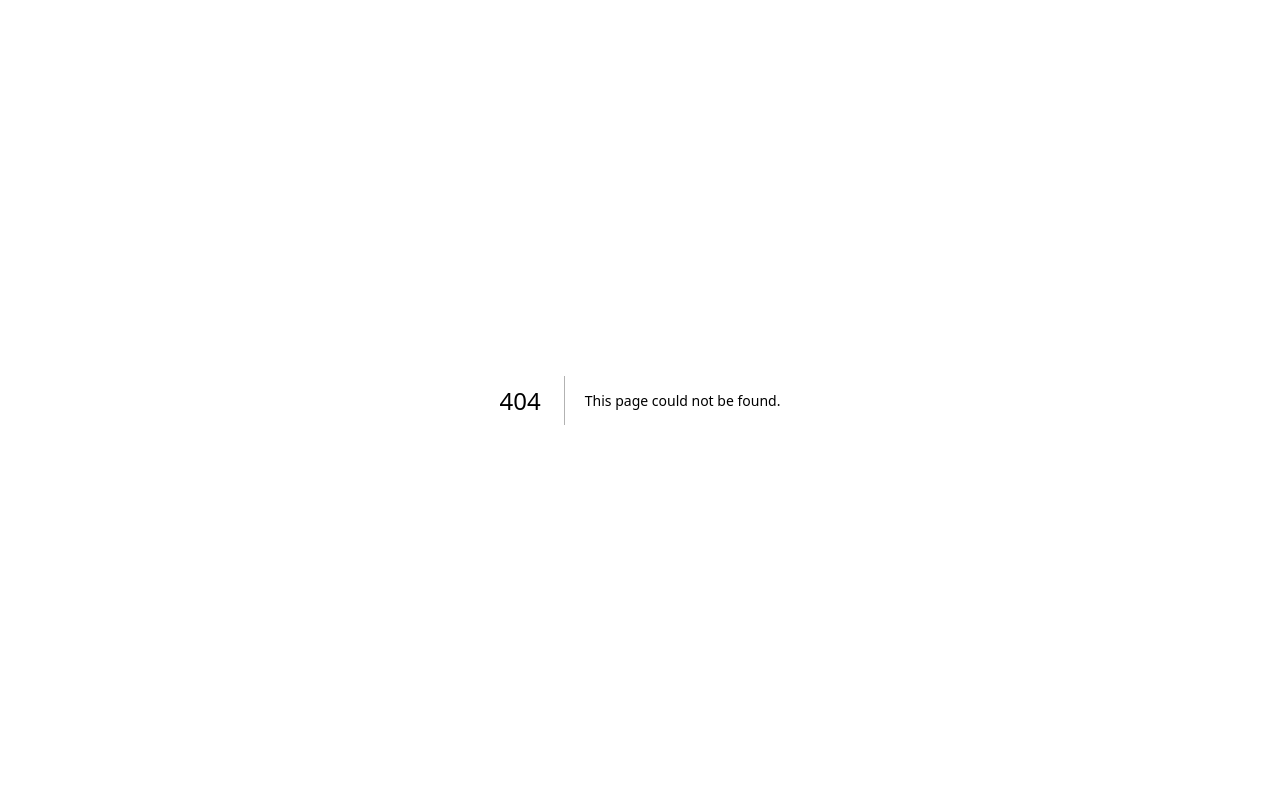
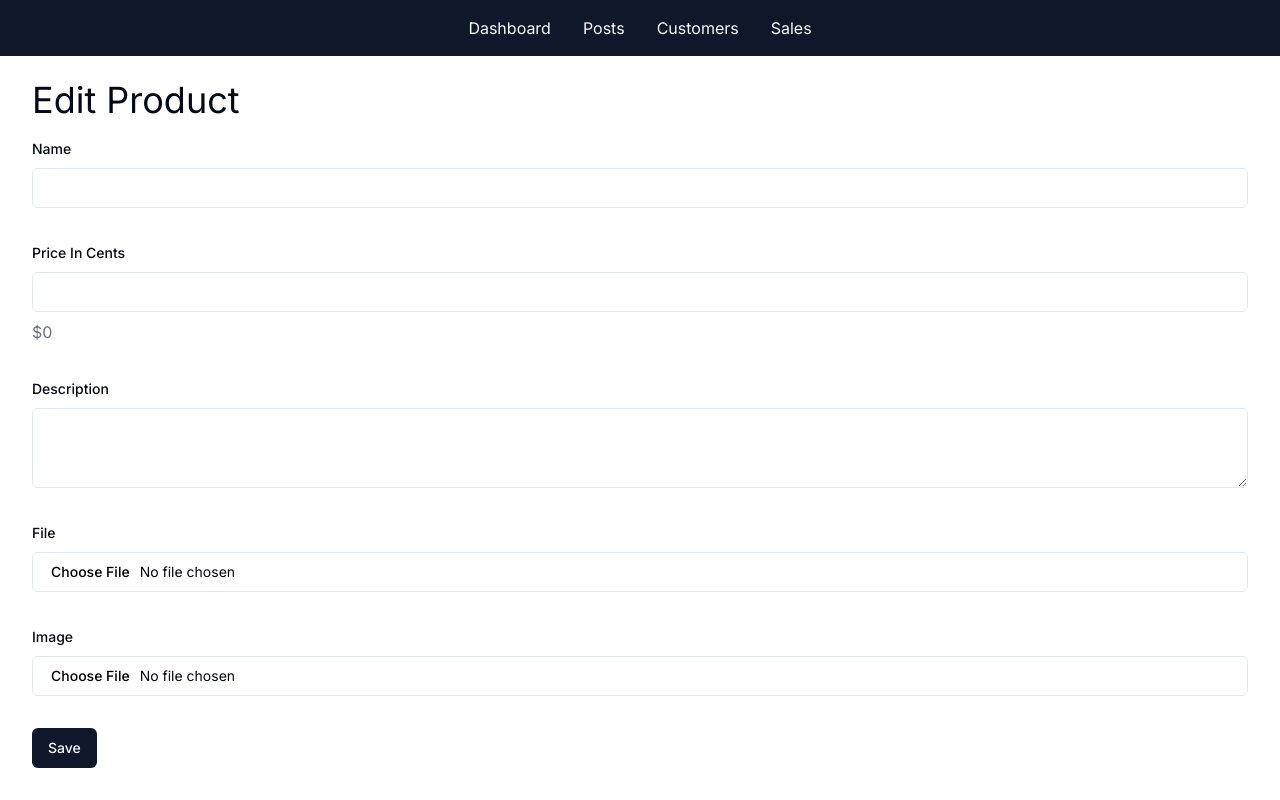
Before and after one commit to colineckert/next-ecomm, a Next.js app: page /admin/products/1/edit in a window 1280 px wide. Before the commit this address had no page. Built offline with nearby package versions, Linux system fonts and the light colour scheme; no server answers; the database is empty.

Commit message:
build product edit page

```diff
--- /dev/null
+++ b/src/app/admin/products/[id]/edit/page.tsx
@@ -0,0 +1,17 @@
+import db from '@/db/db';
+import { PageHeader } from '../../../_components/PageHeader';
+import { ProductForm } from '../../_components/ProductForm';
+
+export default async function EditProductPage({
+  params: { id },
+}: {
+  params: { id: string };
+}) {
+  const product = await db.product.findUnique({ where: { id } });
+  return (
+    <>
+      <PageHeader>Edit Product</PageHeader>
+      <ProductForm product={product} />
+    </>
+  );
+}
```
